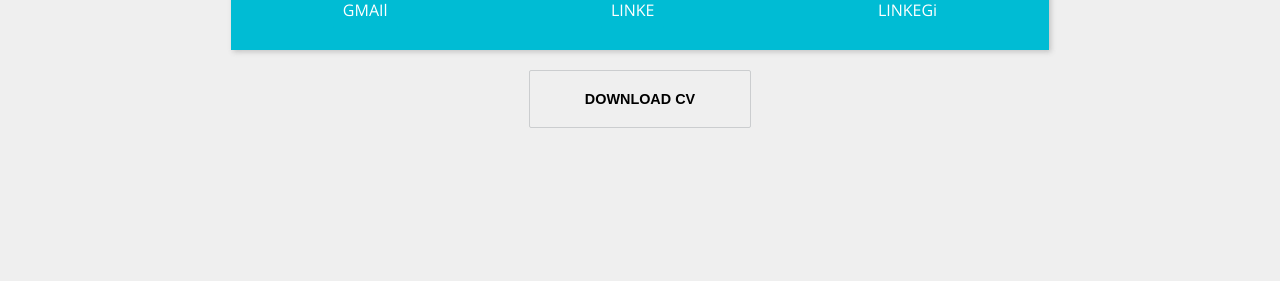
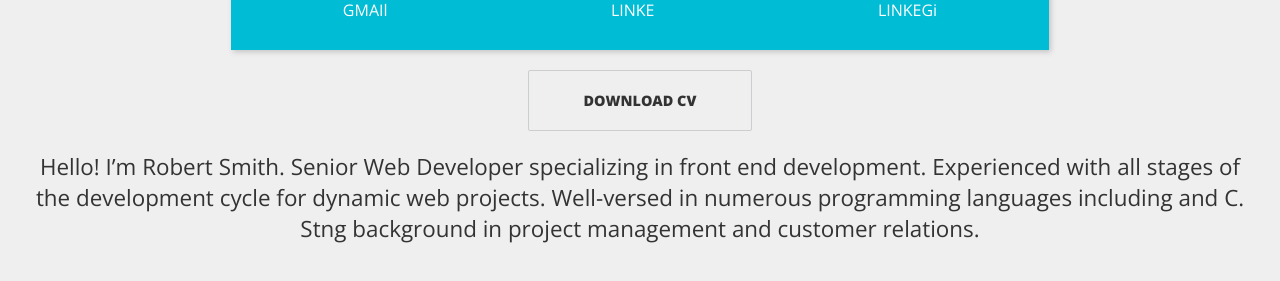
Before and after one commit to JABvzla/travix-portfolio, a Next.js app: page / in a window 1280 px wide. Shown: the part 505-786 px from the top of the page. Built offline with nearby package versions, Linux system fonts and the light colour scheme.

Commit message:
add Description on homepage

```diff
--- a/pages/index.js
+++ b/pages/index.js
@@ -1,10 +1,8 @@
 import Head from "next/head"
-import React from "react";
+import React from "react"
 import CardProfile from "../components/card-profile"
 import Button from "../components/button"
-import { StyledMain } from "./styles"
-
-
+import { StyledMain, StyledDescription } from "./styles"
 
 export default function Home() {
   return (
@@ -16,8 +14,13 @@ export default function Home() {
       </Head>
       <StyledMain>
         <CardProfile />
-        <Button>DOWNLOAD CV</Button>
+        <Button as="a" href="/file.pdf" target="_blank" >DOWNLOAD CV</Button>
+        <StyledDescription>
+          Hello! I’m Robert Smith. Senior Web Developer specializing in front end development. Experienced with all
+          stages of the development cycle for dynamic web projects. Well-versed in numerous programming languages
+          including and C. Stng background in project management and customer relations.
+        </StyledDescription>
       </StyledMain>
-  </React.Fragment>
-  );
+    </React.Fragment>
+  )
 }
--- a/pages/styles.js
+++ b/pages/styles.js
@@ -7,3 +7,9 @@ export const StyledMain = styled.main`
   justify-content: center;
   padding: 25px;
 `
+
+export const StyledDescription = styled.p`
+  font-size: 1.4rem;
+  font-weight: 300;
+  text-align: center;
+`
```
